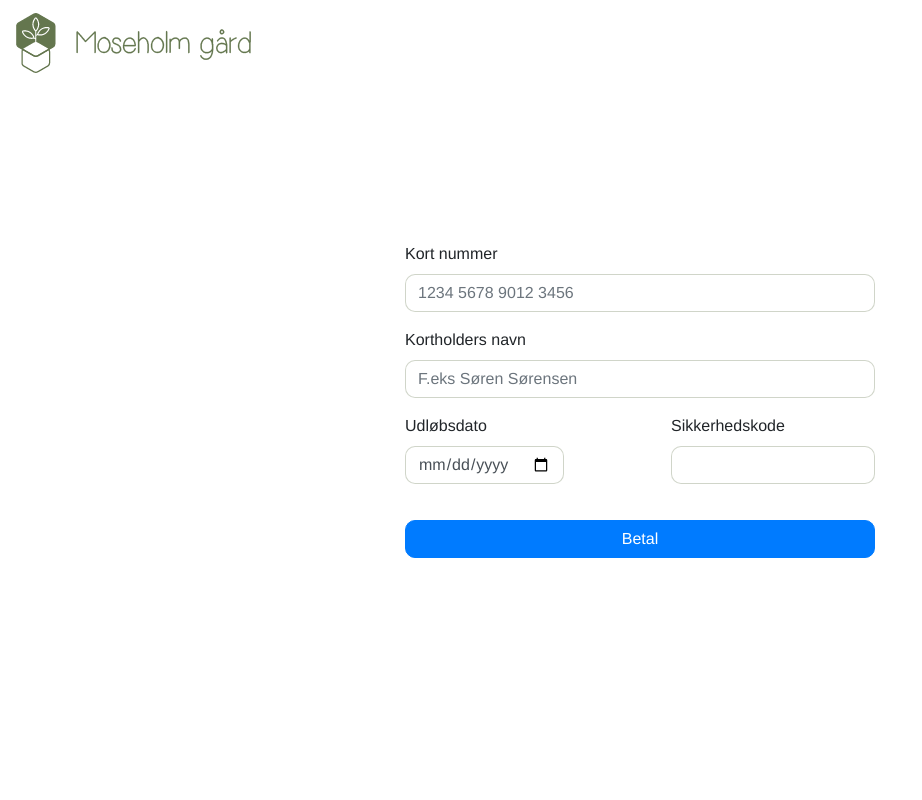
After one commit to loomedai/moseholm, a PHP site: page /betaling.html in a window 1280 px wide. The commit adds this page. Shown: the whole page, without its empty margins (0-922 px from the left). Run offline with PHP 8.4, Linux system fonts and the light colour scheme; style sheets or scripts are compiled from the project's sources; some libraries are stand-ins or nearby versions.

Commit message:
Betalings side

```diff
--- /dev/null
+++ b/betaling.html
@@ -0,0 +1,56 @@
+<!DOCTYPE html>
+<html lang="en">
+<head>
+    <meta charset="utf-8">
+
+    <title>Moseholm gård</title>
+
+    <meta name="robots" content="All">
+    <meta name="author" content="Udgiver">
+    <meta name="copyright" content="Information om copyright">
+
+    <link href="css/bootstrap.css" rel="stylesheet" type="text/css">
+    <link href="css/styles.scss" rel="stylesheet" type="text/css">
+
+    <meta name="viewport" content="width=device-width, initial-scale=1">
+    <script src="https://kit.fontawesome.com/9078a86c62.js" crossorigin="anonymous"></script>
+
+    <link rel="icon" href="https://i.talpix.lt/zz67A.png">
+</head>
+<body>
+
+<nav class="navbar navbar-expand-lg navbar-light sticky-top">
+    <a class="navbar-brand text-winter" href="">
+        <img src="img/nav%20logo%20grøn.png">
+    </a>
+</nav>
+
+<div class="vertical-center">
+<div class="container payment ">
+<form>
+    <div class="form-group">
+        <label for="kortnummer">Kort nummer</label>
+        <input type="text" class="form-control" placeholder="1234 5678 9012 3456">
+    </div>
+    <div class="form-group ">
+        <label for="navn">Kortholders navn</label>
+        <input type="name" class="form-control" " placeholder="F.eks Søren Sørensen">
+    </div>
+    <div class="d-flex">
+    <div class="form-group ">
+        <label for="dato">Udløbsdato</label>
+        <input type="date" class="form-control">
+    </div>
+    <div class="form-group ml-auto">
+        <label for="dato">Sikkerhedskode</label>
+        <input type="password" class="form-control">
+    </div>
+    </div>
+    <a class="btn btn-primary col-12 betal" href="index.php" role="button">Betal</a>
+
+</form>
+</div>
+</div>
+
+</body>
+</html>
--- a/css/styles.scss
+++ b/css/styles.scss
@@ -302,6 +302,30 @@ body {
 .slideShut{
 	animation: slideShut 1s forwards;
 }
+
+.payment{
+	max-width: 500px;
+}
+
+.vertical-center {
+	min-height: 100%;
+	min-height: 100vh;
+
+	display: flex;
+	align-items: center;
+}
+
+.betal{
+	margin-top: 20px;
+}
+.form-control{
+	border-radius: 10px;
+	border-color: rgba(99, 117, 76, 0.3);
+}
+.btn{
+	border-radius: 10px;
+}
+
 @keyframes slideOpen {
 	0% { height: 0px; }
 	100% { height: 300px; }
```
